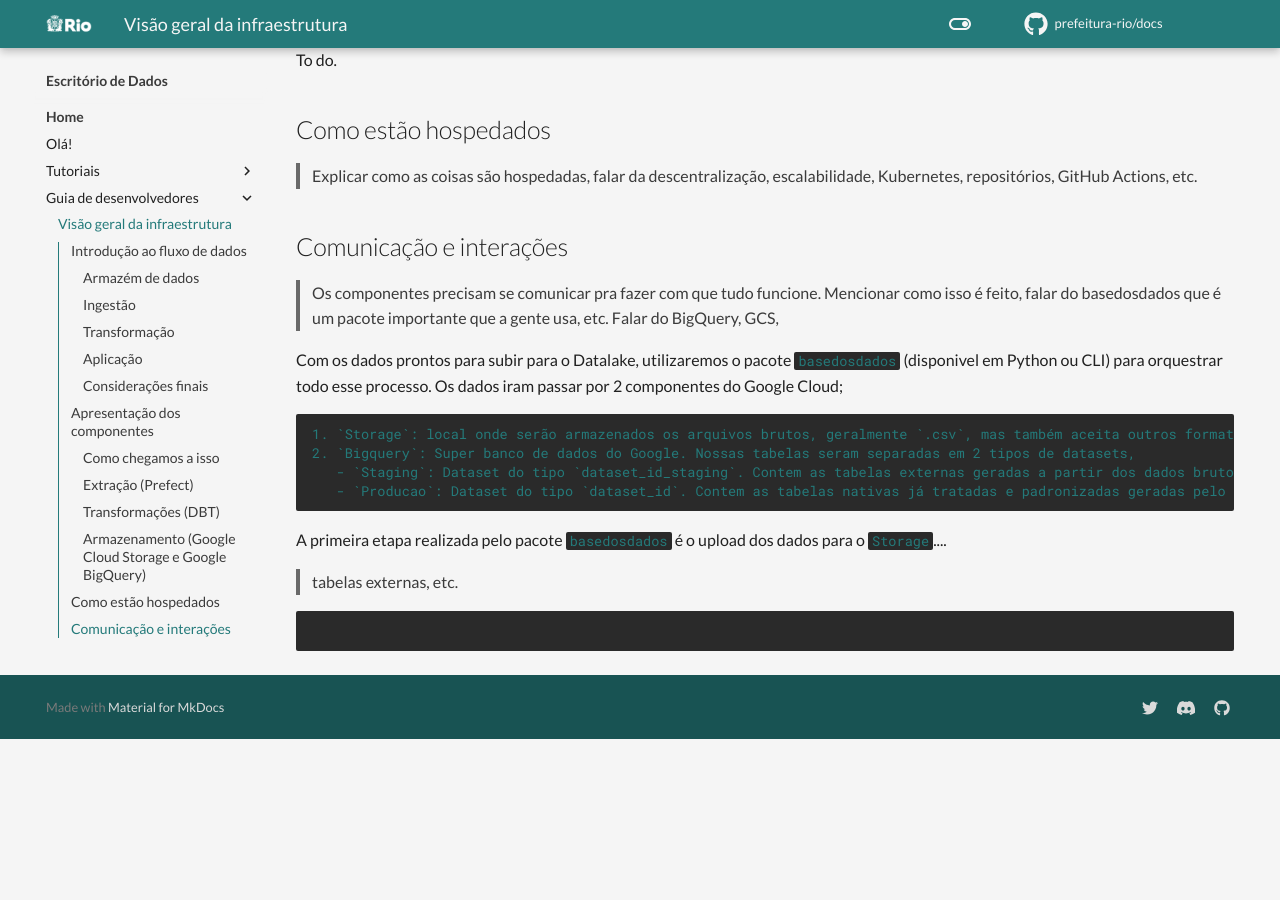
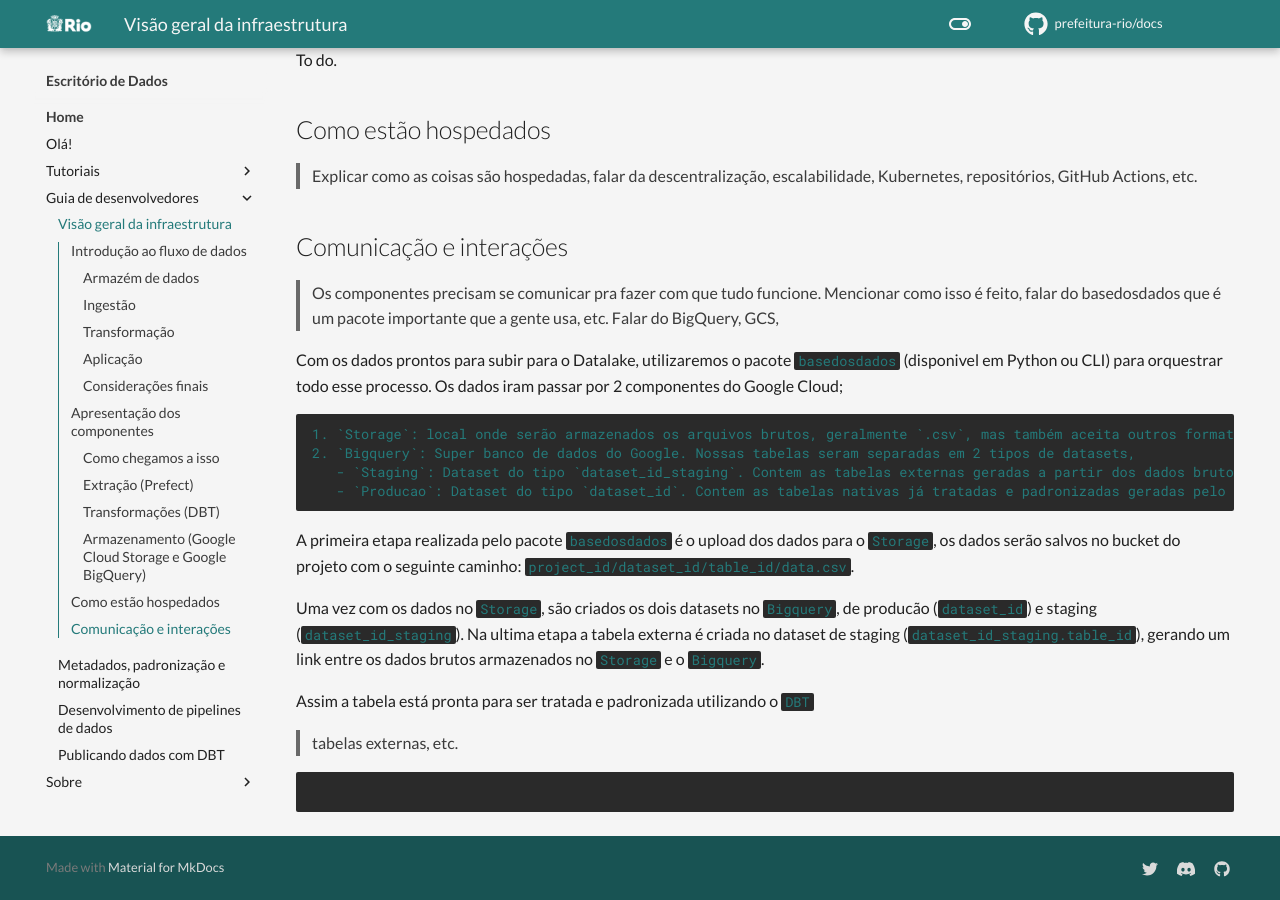
Before and after one commit to prefeitura-rio/docs, an MkDocs documentation site: the page built from docs/guia-desenvolvedores/visao-geral-infra.md, in a window 1280 px wide and 900 px high, scrolled down 5007 px. Built offline with MkDocs 1.6.1 and Material for MkDocs 9.7.7, drawn with Linux system fonts in a browser that asks for light colours; comment, search, counter and statistics services are not loaded; before the commit the page ends 5746 px from its top, so only the background shows below that.

Commit message:
feat: explain interaction between BQ and Storage

```diff
--- a/docs/guia-desenvolvedores/visao-geral-infra.md
+++ b/docs/guia-desenvolvedores/visao-geral-infra.md
@@ -218,7 +218,11 @@
        - `Producao`: Dataset do tipo `dataset_id`. Contem as tabelas nativas já tratadas e padronizadas geradas pelo `DBT`
 
 
-A primeira etapa realizada pelo pacote `basedosdados` é o upload dos dados para o `Storage`....
+A primeira etapa realizada pelo pacote `basedosdados` é o upload dos dados para o `Storage`, os dados serão salvos no bucket do projeto com o seguinte caminho: `project_id/dataset_id/table_id/data.csv`.
+
+Uma vez com os dados no `Storage`, são criados os dois datasets no `Bigquery`, de producão (`dataset_id`) e staging (`dataset_id_staging`). Na ultima etapa a tabela externa é criada no dataset de staging (`dataset_id_staging.table_id`), gerando um link entre os dados brutos armazenados no `Storage` e o `Bigquery`.
+
+Assim a tabela está pronta para ser tratada e padronizada utilizando o `DBT`
 
 
 
```
